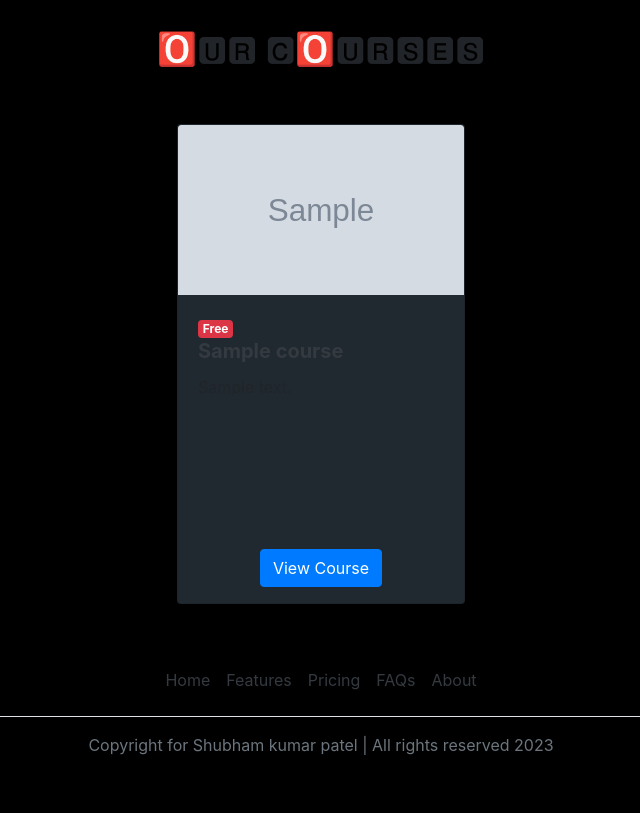
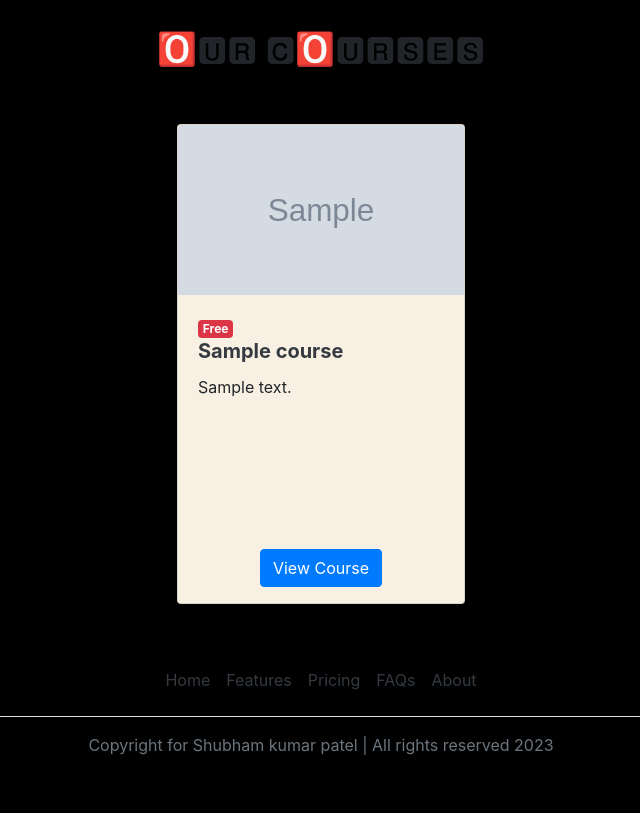
Before and after one commit to shubham3246/Online-learning-platform, a Django app: template home/templates/home.html in a window 1280 px wide. Shown: the part 409-1222 px from the top of the page, without its empty margins (319-959 px from the left). Run offline with Django 3.2, Linux system fonts and the light colour scheme; the template is opened without the code that fills it: most values are stand-ins (such as "Sample title", 1, 10 or a date in 2020); grey boxes marked "Sample" are stand-in pictures; some libraries are stand-ins or nearby versions.

Commit message:
Update home.html

```diff
--- a/home/templates/home.html
+++ b/home/templates/home.html
@@ -7,7 +7,7 @@
 <div class="container mt-4 " >
       <div class="row d-flex justify-content-center">
         {% for c in course %}
-            <div class="card m-3" style="width: 18rem; height: 30rem; overflow: hidden; background-color:#212930">
+            <div class="card m-3" style="width: 18rem; height: 30rem; overflow: hidden; background-color:#F8F0E3">
 
                 <img class="card-img-top" style="height: 170px; object-fit:cover" src="/media/{{c.course_image}}" alt="Card image cap">
 
@@ -18,7 +18,7 @@
                   <span class="badge badge-danger">Free</span>
                   {% endif %}
                   <a href="{% url 'course' c.slug %}">
-                    <h5 class="card-title text-dark" style="color:#C3C8CD"><b>{{c.course_name}}</b></h5>
+                    <h5 class="card-title text-dark"><b>{{c.course_name}}</b></h5>
                   </a>
 
                   <p class="card-text">{{c.course_description |safe | truncatechars:170}}</p>
```
